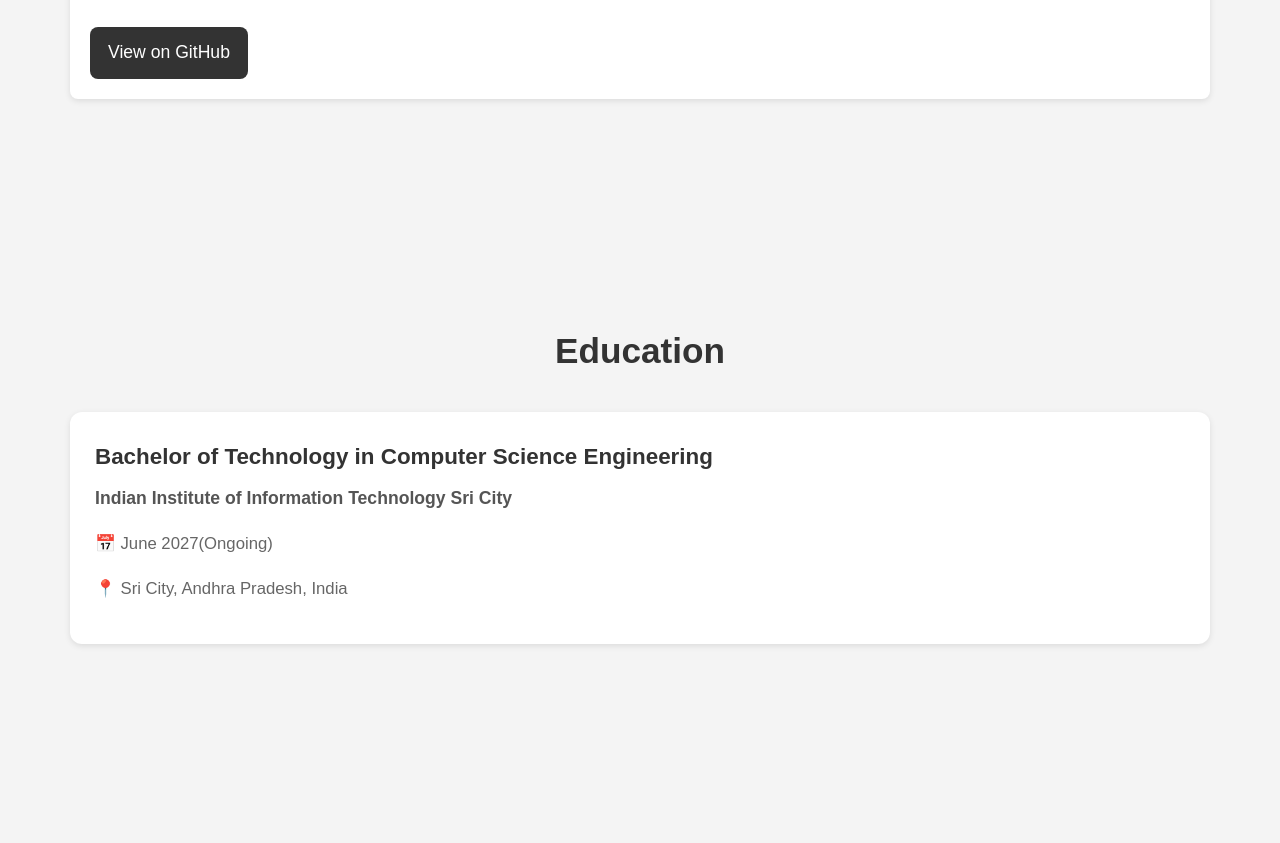
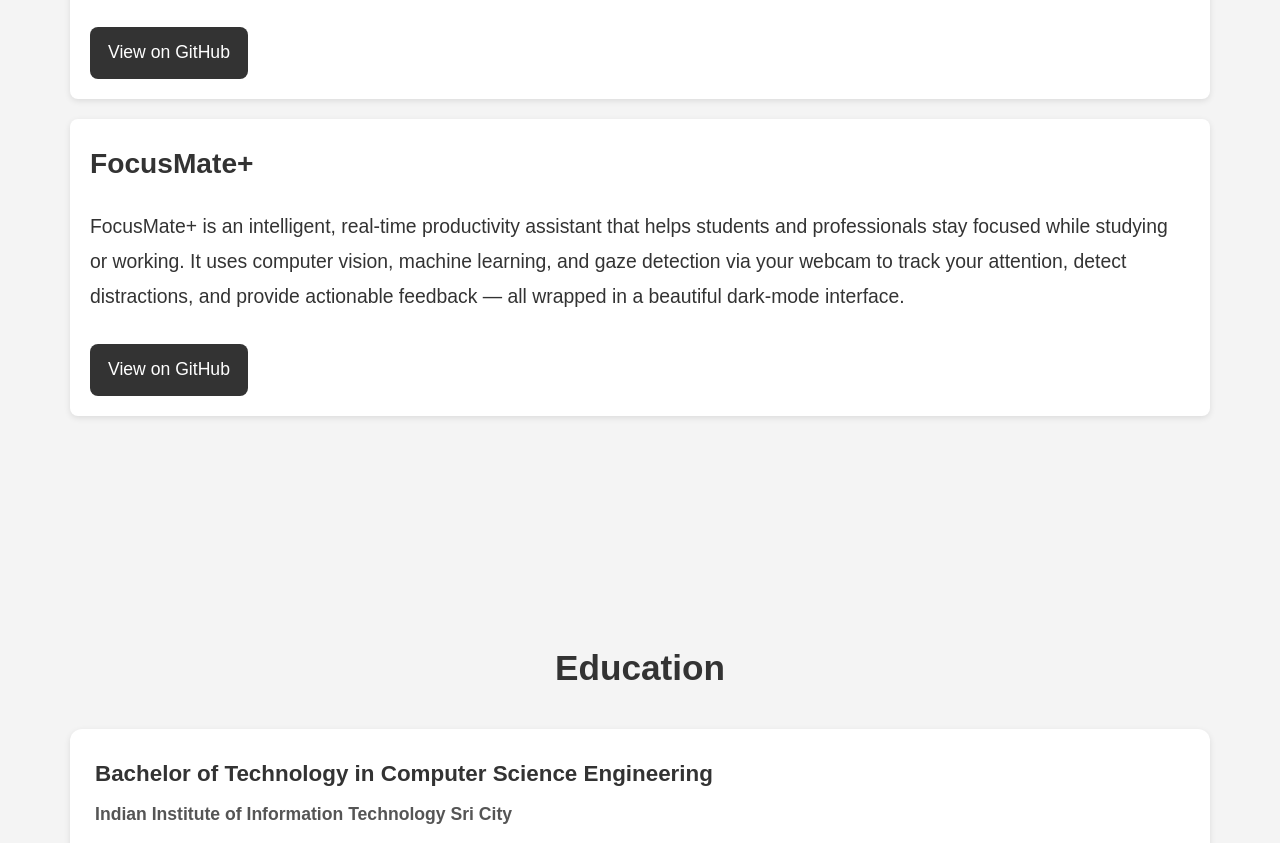
Before and after one commit to Karthik0514/Portfolio, a plain HTML site: page index.html in a window 1280 px wide. Shown: the part 4623-5466 px from the top of the page. Drawn offline with Linux system fonts and the light colour scheme.

Commit message:
updated new project

```diff
--- a/index.html
+++ b/index.html
@@ -142,6 +142,11 @@
                     <p>this was my first game made with pygame which is a library on python and shoutout to Tech with Tim on YouTube for the tutorial https://www.youtube.com/watch?v=i6xMBig-pP4&list=PLzMcBGfZo4-lp3jAExUCewBfMx3UZFkh5&ab_channel=TechWithTim I've made a few changes to the game to suit my needs.</p>
                     <a href="https://github.com/Karthik0514/Pygame-Basic-Game" target="_blank" class="project-btn">View on GitHub</a>
                 </li>
+                <li class="project-item">
+                    <h2>FocusMate+</h2>
+                    <p>FocusMate+ is an intelligent, real-time productivity assistant that helps students and professionals stay focused while studying or working. It uses computer vision, machine learning, and gaze detection via your webcam to track your attention, detect distractions, and provide actionable feedback — all wrapped in a beautiful dark-mode interface.</p>
+                    <a href="https://github.com/Karthik0514/FocusMate" target="_blank" class="project-btn">View on GitHub</a>
+                </li>
             </ul>
         </section>
 
```
